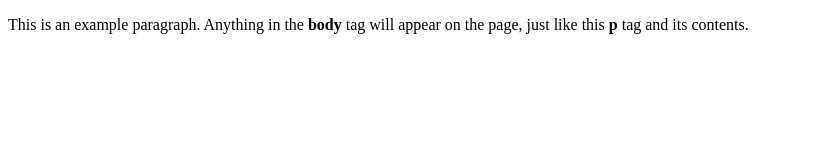
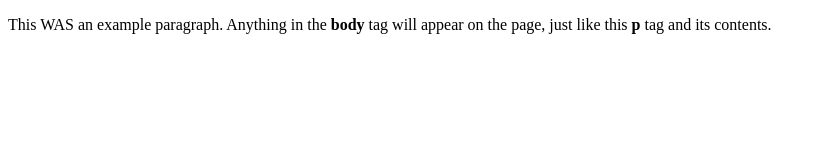
Before and after one commit to mecooper2k/CodeDeployApp2, a plain HTML site: page index.html in a window 1280 px wide. Shown: the whole page, without its empty margins (0-822 px from the left). Drawn offline with Linux system fonts and the light colour scheme.

Commit message:
Update index.html

```diff
--- a/index.html
+++ b/index.html
@@ -4,6 +4,6 @@
     <title>This is the NEW title of the webpage!</title>
   </head>
   <body>
-    <p>This is an example paragraph. Anything in the <strong>body</strong> tag will appear on the page, just like this <strong>p</strong> tag and its contents.</p>
+    <p>This WAS an example paragraph. Anything in the <strong>body</strong> tag will appear on the page, just like this <strong>p</strong> tag and its contents.</p>
   </body>
 </html>
```
